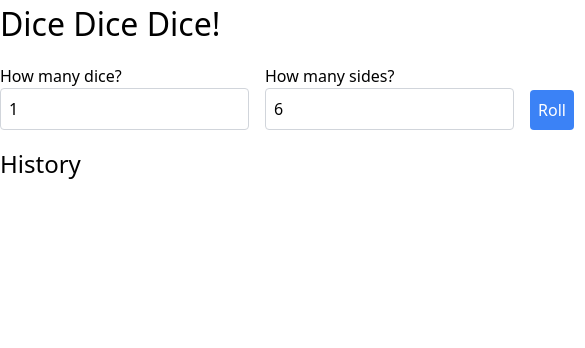
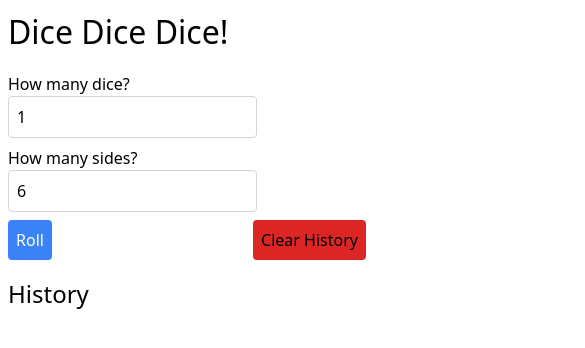
Before and after one commit to Willshaw/its-a-dice, a Nuxt app: page / in a window 390 px wide. Shown: the top 348 px of the page, 585 px wide, since content can reach past the window. Built offline with nearby package versions, Linux system fonts and the light colour scheme.

Commit message:
responsive styling

```diff
--- a/app.vue
+++ b/app.vue
@@ -61,9 +61,9 @@ onMounted(() => {
 </script>
 
 <template>
-  <div class="w-full max-w-screen-xl m-auto">
+  <div class="w-full p-2 max-w-screen-xl m-auto">
     <h1>Dice Dice Dice!</h1>
-    <div class="controls flex">
+    <div class="controls md:flex">
       <div class="control">
         <h3>How many dice?</h3>
         <input placeholder="6" type="number" v-model="num_rolls" />
@@ -72,19 +72,17 @@ onMounted(() => {
         <h3>How many sides?</h3>
         <input placeholder="6" type="number" v-model="num_sides" />
       </div>
-      <div class="control align-baseline flex-col content-end">
+      <div class="control align-baseline content-end grow">
         <button @click="castRolls()">Roll</button>
-      </div>
-      <div class="control align-baseline flex-col  ml-auto content-end">
-        <button class="bg-red-600 text-black" @click="clearHistory">Clear History</button>
+        <button class="bg-red-600 text-black float-right" @click="clearHistory">Clear History</button>
       </div>
     </div>
     <h2 class="my-4">History</h2>
     <div class="history">
       <div class="roll flex my-4" v-for="(rolls, i) in history" :key="rolls">
-        <div class="faces grow flex">
+        <div class="faces grow flex flex-wrap">
           <div class="face" :class="{ critical: roll === 6, miss: roll === 1 }" v-for="roll in rolls" :key="roll">{{ roll }}</div>
-          <button class="ml-auto" @click="castRolls(rolls.length)">Roll Again</button>
+          <button class="w-full mt-2 md:w-auto md:ml-auto" @click="castRolls(rolls.length)">Roll Again</button>
         </div>
         <div class="controls p-4">
           <button class="delete bg-red-600 text-black" v-if="roll_to_delete !== i" @click="roll_to_delete = i">Delete</button>
@@ -118,7 +116,7 @@ onMounted(() => {
   }
 
   .control {
-    @apply mr-4;
+    @apply mr-4 mt-2;
   }
 
   .faces {
@@ -126,7 +124,7 @@ onMounted(() => {
   }
 
   .face {
-    @apply bg-gray-700 text-white font-bold mr-2 p-2 rounded w-12 h-12 flex items-center justify-center;
+    @apply bg-gray-700 text-white font-bold mr-2 mt-2 p-2 rounded w-12 h-12 flex items-center justify-center;
 
     &.critical {
       @apply bg-red-600;
```
